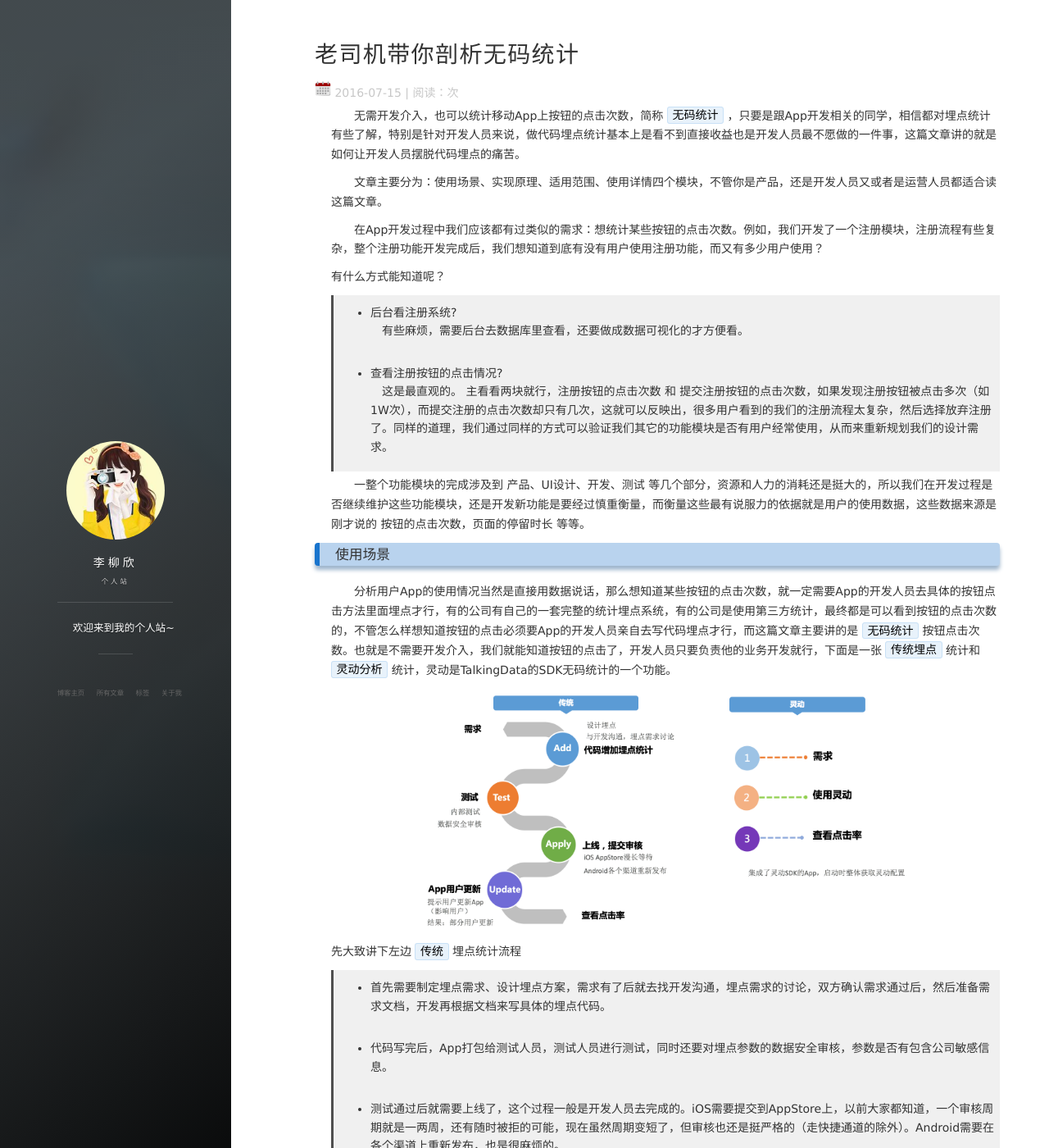
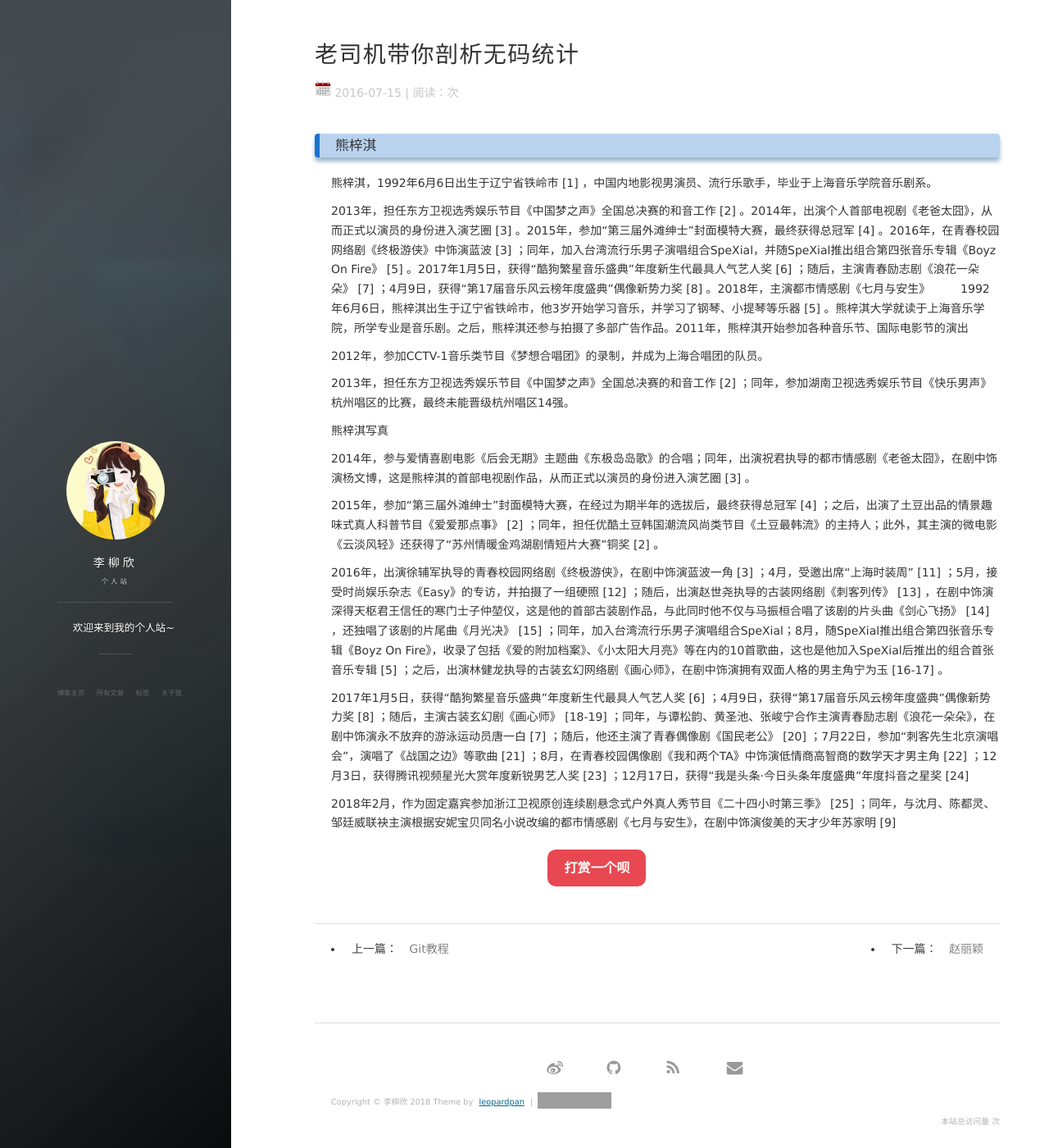
Before and after one commit to luckyabgelgirl/luckyabgelgirl.github.io, a Jekyll site: the page built from _posts/2016-07-15-Codeless.md, in a window 1280 px wide and 1400 px high. Shown: the whole window at 82% size. Built offline with Jekyll 4.4.1, drawn with Linux system fonts in a browser that asks for light colours; nearby versions of some CDN libraries; comment, search, counter and statistics services are not loaded; some of the changed text lies outside the part shown; grey boxes are pictures that could not be loaded.

Commit message:
Update 2016-07-15-Codeless.md

```diff
--- a/_posts/2016-07-15-Codeless.md
+++ b/_posts/2016-07-15-Codeless.md
@@ -5,67 +5,27 @@ date: 2016-07-15
 tags: 技术
 ---
 
-　　无需开发介入，也可以统计移动App上按钮的点击次数，简称 `无码统计` ，只要是跟App开发相关的同学，相信都对埋点统计有些了解，特别是针对开发人员来说，做代码埋点统计基本上是看不到直接收益也是开发人员最不愿做的一件事，这篇文章讲的就是如何让开发人员摆脱代码埋点的痛苦。
 
-　　文章主要分为：使用场景、实现原理、适用范围、使用详情四个模块，不管你是产品，还是开发人员又或者是运营人员都适合读这篇文章。
+### 熊梓淇
 
-　　在App开发过程中我们应该都有过类似的需求：想统计某些按钮的点击次数。例如，我们开发了一个注册模块，注册流程有些复杂，整个注册功能开发完成后，我们想知道到底有没有用户使用注册功能，而又有多少用户使用？
+熊梓淇，1992年6月6日出生于辽宁省铁岭市 [1]  ，中国内地影视男演员、流行乐歌手，毕业于上海音乐学院音乐剧系。
 
-有什么方式能知道呢？
+2013年，担任东方卫视选秀娱乐节目《中国梦之声》全国总决赛的和音工作 [2]  。2014年，出演个人首部电视剧《老爸太囧》，从而正式以演员的身份进入演艺圈 [3]  。2015年，参加“第三届外滩绅士”封面模特大赛，最终获得总冠军 [4]  。2016年，在青春校园网络剧《终极游侠》中饰演蓝波 [3]  ；同年，加入台湾流行乐男子演唱组合SpeXial，并随SpeXial推出组合第四张音乐专辑《Boyz On Fire》 [5]  。2017年1月5日，获得“酷狗繁星音乐盛典”年度新生代最具人气艺人奖 [6]  ；随后，主演青春励志剧《浪花一朵朵》 [7]  ；4月9日，获得“第17届音乐风云榜年度盛典”偶像新势力奖 [8]  。2018年，主演都市情感剧《七月与安生》
 
->* 后台看注册系统?
->　有些麻烦，需要后台去数据库里查看，还要做成数据可视化的才方便看。
+1992年6月6日，熊梓淇出生于辽宁省铁岭市，他3岁开始学习音乐，并学习了钢琴、小提琴等乐器 [5]  。熊梓淇大学就读于上海音乐学院，所学专业是音乐剧。之后，熊梓淇还参与拍摄了多部广告作品。2011年，熊梓淇开始参加各种音乐节、国际电影节的演出
 
->* 查看注册按钮的点击情况?
->　这是最直观的。 主看看两块就行，注册按钮的点击次数 和 提交注册按钮的点击次数，如果发现注册按钮被点击多次（如1W次），而提交注册的点击次数却只有几次，这就可以反映出，很多用户看到的我们的注册流程太复杂，然后选择放弃注册了。同样的道理，我们通过同样的方式可以验证我们其它的功能模块是否有用户经常使用，从而来重新规划我们的设计需求。
+2012年，参加CCTV-1音乐类节目《梦想合唱团》的录制，并成为上海合唱团的队员。
 
-　　一整个功能模块的完成涉及到 产品、UI设计、开发、测试 等几个部分，资源和人力的消耗还是挺大的，所以我们在开发过程是否继续维护这些功能模块，还是开发新功能是要经过慎重衡量，而衡量这些最有说服力的依据就是用户的使用数据，这些数据来源是刚才说的 按钮的点击次数，页面的停留时长 等等。
+2013年，担任东方卫视选秀娱乐节目《中国梦之声》全国总决赛的和音工作 [2]  ；同年，参加湖南卫视选秀娱乐节目《快乐男声》杭州唱区的比赛，最终未能晋级杭州唱区14强。
 
-### 使用场景
+熊梓淇写真
 
-　　分析用户App的使用情况当然是直接用数据说话，那么想知道某些按钮的点击次数，就一定需要App的开发人员去具体的按钮点击方法里面埋点才行，有的公司有自己的一套完整的统计埋点系统，有的公司是使用第三方统计，最终都是可以看到按钮的点击次数的，不管怎么样想知道按钮的点击必须要App的开发人员亲自去写代码埋点才行，而这篇文章主要讲的是 `无码统计` 按钮点击次数。也就是不需要开发介入，我们就能知道按钮的点击了，开发人员只要负责他的业务开发就行，下面是一张 `传统埋点` 统计和 `灵动分析` 统计，灵动是TalkingData的SDK无码统计的一个功能。
+2014年，参与爱情喜剧电影《后会无期》主题曲《东极岛岛歌》的合唱；同年，出演祝君执导的都市情感剧《老爸太囧》，在剧中饰演杨文博，这是熊梓淇的首部电视剧作品，从而正式以演员的身份进入演艺圈 [3]  。
 
-<img src="/images/posts/codeless/image01.png" height="300" width="600">
+2015年，参加“第三届外滩绅士”封面模特大赛，在经过为期半年的选拔后，最终获得总冠军 [4]  ；之后，出演了土豆出品的情景趣味式真人科普节目《爱爱那点事》 [2]  ；同年，担任优酷土豆韩国潮流风尚类节目《土豆最韩流》的主持人；此外，其主演的微电影《云淡风轻》还获得了“苏州情暖金鸡湖剧情短片大赛”铜奖 [2]  。
 
-先大致讲下左边 `传统` 埋点统计流程
+2016年，出演徐辅军执导的青春校园网络剧《终极游侠》，在剧中饰演蓝波一角 [3]  ；4月，受邀出席“上海时装周” [11]  ；5月，接受时尚娱乐杂志《Easy》的专访，并拍摄了一组硬照 [12]  ；随后，出演赵世尧执导的古装网络剧《刺客列传》 [13]  ，在剧中饰演深得天枢君王信任的寒门士子仲堃仪，这是他的首部古装剧作品，与此同时他不仅与马振桓合唱了该剧的片头曲《剑心飞扬》 [14]  ，还独唱了该剧的片尾曲《月光决》 [15]  ；同年，加入台湾流行乐男子演唱组合SpeXial；8月，随SpeXial推出组合第四张音乐专辑《Boyz On Fire》，收录了包括《爱的附加档案》、《小太阳大月亮》等在内的10首歌曲，这也是他加入SpeXial后推出的组合首张音乐专辑 [5]  ；之后，出演林健龙执导的古装玄幻网络剧《画心师》，在剧中饰演拥有双面人格的男主角宁为玉 [16-17]  。
 
->* 首先需要制定埋点需求、设计埋点方案，需求有了后就去找开发沟通，埋点需求的讨论，双方确认需求通过后，然后准备需求文档，开发再根据文档来写具体的埋点代码。
+2017年1月5日，获得“酷狗繁星音乐盛典”年度新生代最具人气艺人奖 [6]  ；4月9日，获得“第17届音乐风云榜年度盛典”偶像新势力奖 [8]  ；随后，主演古装玄幻剧《画心师》 [18-19]  ；同年，与谭松韵、黄圣池、张峻宁合作主演青春励志剧《浪花一朵朵》，在剧中饰演永不放弃的游泳运动员唐一白 [7]  ；随后，他还主演了青春偶像剧《国民老公》 [20]  ；7月22日，参加“刺客先生北京演唱会”，演唱了《战国之边》等歌曲 [21]  ；8月，在青春校园偶像剧《我和两个TA》中饰演低情商高智商的数学天才男主角 [22]  ；12月3日，获得腾讯视频星光大赏年度新锐男艺人奖 [23]  ；12月17日，获得“我是头条·今日头条年度盛典”年度抖音之星奖 [24]
 
->* 代码写完后，App打包给测试人员，测试人员进行测试，同时还要对埋点参数的数据安全审核，参数是否有包含公司敏感信息。
-
->* 测试通过后就需要上线了，这个过程一般是开发人员去完成的。iOS需要提交到AppStore上，以前大家都知道，一个审核周期就是一两周，还有随时被拒的可能，现在虽然周期变短了，但审核也还是挺严格的（走快捷通道的除外）。Android需要在各个渠道上重新发布，也是很麻烦的。
-
->* 如果前面几部都顺利完成了的话，接下来就等待用户更新了，如果埋点统计功能跟其它新功能一起上线的话，我们更新就有理由了，如果仅仅这一版仅仅只是埋点统计功能，那么让用户更新App的理由又是一件头疼的事情了，不管怎么样经常让用户更新App多少会对用户用些影响的。
-
->* 最终的结果应该是部分用户更新了App，那么我们能统计到按钮点击的用户了就只是更新了App的这一部分用户了，而且他们更新的时间是不一样的，最终我们终于可以看需求上的埋点统计了。
-
-
-再看看右边 `灵动` 统计流程
-
-同样需要制定需求，但是需求方可以直接根据自己的需求去使用 `灵动` 了，使用了灵动就可以直接看按钮的点击率了，这个过程不需要开发介入，也不需要用户去更新App。
-
-　　从这张图可以看出，不需要开发人员介入，可以开发成功，提高开发效率，而且埋点也很灵活，需求人员（可以是产品，也可以是运营）可以直接使用灵动，也不需要用户更新，那么数据反馈会比传统埋点快很多，使用了就可以立即生效，需求方的观察周期也缩短了，能更灵活的做出决策。
-
-### 实现原理
-
-　　上面大致介绍了下 `灵动` 能给我们解决什么问题，这里讲的是 `灵动` 是通过什么样的技术手段实现，这里可能对于开发人员来说更喜欢，大家先看一张灵动使用时的一个交互
-
-<img src="/images/posts/codeless/image02.png" height="300" width="500">
-
-　　这张图分成两部分看，先看上面，一个用户在操作Client和PC，Client和PC通讯是通过一个Wss的服务器建立的长连接，这是灵动调试时的一个交互。
-　　也就是说，用户使用灵动分析时，需要一个安装自己App的移动设备，这个App必须要集成TalkingData的统计分析SDK才行，SDK初始化时的AppID是在TalkingData创建应用时分配的。另一端用户要打开TalkingData的灵动网页，在App启动的时候摇一摇手机，然后就可以建立一个wss的长连接了。用户就可以直接在网页上给按钮添加监听事件了，添加完成后，在手机上点击该按钮，网页上就会提示被点击，调试完成后点击全部生效，配置数据就会保存到下面https的服务器。
-　　我们的所有用户在启动App的时候，都可以从https服务器里获取到这套配置，客户端根据这套配置找到具体的按钮，监听点击事件，当按钮被点击后，就可以统计到了。
-
-接下来再看看灵动调试过程中数据是具体怎么进行数据交互的。
-
-<img src="/images/posts/codeless/image03.png" height="300" width="500">
-
-　　可以看到App客户端和Web端交互主要分为四部分：`设备信息` 、 `App基本结构` 、`控件绑定配置` 、`按钮点击信息` ，`设备信息` 主要是用来确认设备是调试者的设备，因为其它的终端用户也可能会误触发调试，`App基本结构`是用来在Web上展示移动App的，然后在Web上绑定了控件，就会把`控件绑定配置`发送给客户端，客户端根据配置监听绑定，当终端用户点击控件后，客户端就会把`按钮点击信息`传给Web端，Web显示控件被点击。
-
-　　再回头看看实现原理的第一张图片，调试完成数据就会从WSS的长连接服务器存储到HTTPS的服务器，此后其它终端用户只要在再次启动App就能获取到埋点配置了，SDK根据埋点配置去找到具体的控件(按钮)，监听点击，当用户点击控件时就可以调用自定义埋点的方法，之后的数据处理就跟自定义埋点是一样的原理了。
-　　可能有同学会有疑问，所有的App每次启动的时候都会去获取埋点配置，是不是会很耗流量？ 答案是不会的，服务器在没有埋点配置的时候每次将获取不到信息，那么将不会有什么流量消耗。如果服务器有配置了，App才会有些流量消耗的，而且这些配置信息是经过压缩的，所以流量消耗也不大，App获取到了配置之后就会做本地缓存，服务器配置不变的情况下再次获取配置也不会有流量的消耗，只有在下一次运营人员修改了新的控件绑定时才会消耗一些流量。 所以整个无码统计对终端用户的流量的影响是很小的。
-　　你也可以参考这套逻辑试试自己也部署这么一套无码统计，之后就不用再担心运营给的埋点统计需求了，让他们自己去用无码统计吧。
-
-<br>
-
-转载请注明：[潘柏信的博客](http://baixin) » [点击阅读原文](http://baixin.io/2016/07/Codeless/)
+2018年2月，作为固定嘉宾参加浙江卫视原创连续剧悬念式户外真人秀节目《二十四小时第三季》 [25]  ；同年，与沈月、陈都灵、邹廷威联袂主演根据安妮宝贝同名小说改编的都市情感剧《七月与安生》，在剧中饰演俊美的天才少年苏家明 [9]
```
